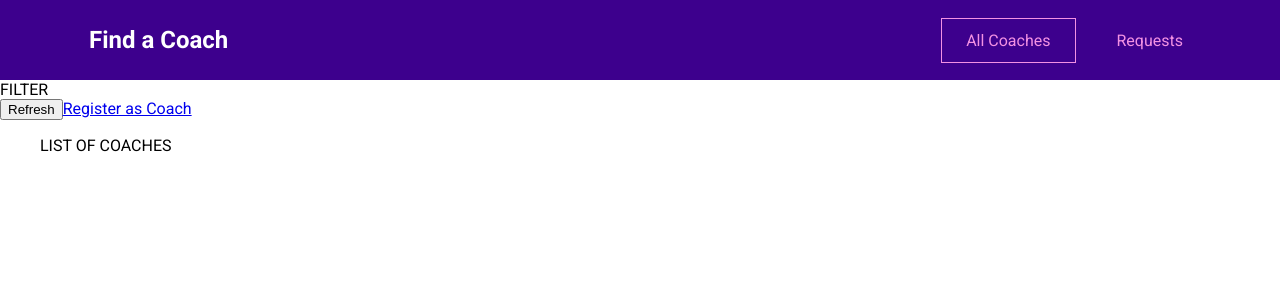
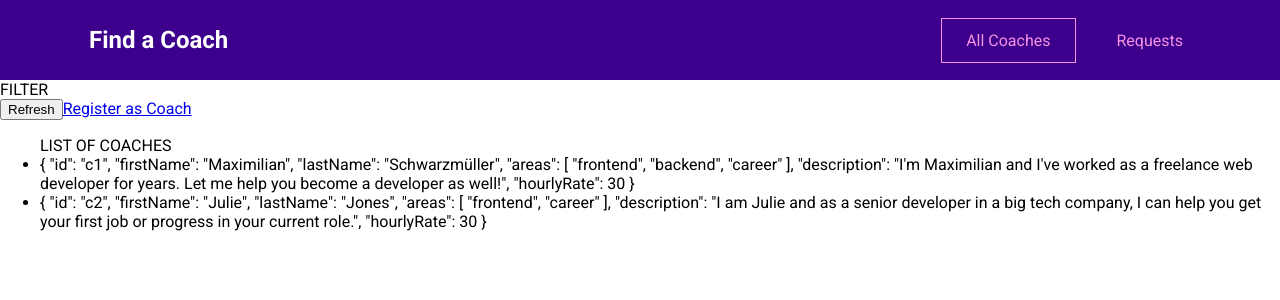
Before and after one commit to rpalvair/vue-formation, a Vue app in the folder main-prj-01-starting-setup/: page /coaches in a window 1280 px wide. Shown: the top 300 px of the page. Built offline with nearby package versions, Linux system fonts and the light colour scheme.

Commit message:
feat : Add and use store

```diff
--- a/main-prj-01-starting-setup/src/main.js
+++ b/main-prj-01-starting-setup/src/main.js
@@ -1,9 +1,12 @@
 import { createApp } from 'vue';
 import router from './router'
 import App from './App.vue'
+import store from './store/index'
 
 const app = createApp(App);
 
 app.use(router)
 
+app.use(store)
+
 app.mount('#app');
--- a/main-prj-01-starting-setup/src/pages/coaches/CoachesList.vue
+++ b/main-prj-01-starting-setup/src/pages/coaches/CoachesList.vue
@@ -7,10 +7,16 @@
     </div>
     <ul>
       LIST OF COACHES
+      <li v-for="coach in coaches" :key="coach.id">{{ coach }}</li>
     </ul>
   </section>
 </template>
 
 <script>
-export default {};
+import { mapGetters } from 'vuex';
+export default {
+  computed: {
+    ...mapGetters('coaches', ['coaches']),
+  },
+};
 </script>
--- /dev/null
+++ b/main-prj-01-starting-setup/src/store/index.js
@@ -0,0 +1,10 @@
+import { createStore } from 'vuex'
+import coachesModules from './modules/coaches/index'
+
+const store = createStore({
+    modules: {
+        coaches: coachesModules
+    }
+})
+
+export default store
--- /dev/null
+++ b/main-prj-01-starting-setup/src/store/modules/coaches/actions.js
@@ -0,0 +1,3 @@
+export default {
+
+}
--- /dev/null
+++ b/main-prj-01-starting-setup/src/store/modules/coaches/getters.js
@@ -0,0 +1,5 @@
+export default {
+    coaches(state) {
+        return state.coaches
+    }
+}
--- /dev/null
+++ b/main-prj-01-starting-setup/src/store/modules/coaches/index.js
@@ -0,0 +1,35 @@
+import actions from './actions'
+import mutations from './mutations'
+import getters from './getters'
+
+
+export default {
+    namespaced: true,
+    state() {
+        return {
+            coaches: [
+                {
+                    id: 'c1',
+                    firstName: 'Maximilian',
+                    lastName: 'Schwarzmüller',
+                    areas: ['frontend', 'backend', 'career'],
+                    description:
+                        "I'm Maximilian and I've worked as a freelance web developer for years. Let me help you become a developer as well!",
+                    hourlyRate: 30
+                },
+                {
+                    id: 'c2',
+                    firstName: 'Julie',
+                    lastName: 'Jones',
+                    areas: ['frontend', 'career'],
+                    description:
+                        'I am Julie and as a senior developer in a big tech company, I can help you get your first job or progress in your current role.',
+                    hourlyRate: 30
+                }
+            ]
+        }
+    },
+    actions,
+    mutations,
+    getters
+}
--- /dev/null
+++ b/main-prj-01-starting-setup/src/store/modules/coaches/mutations.js
@@ -0,0 +1 @@
+export default {}
```
Also changed, not shown: main-prj-01-starting-setup/src/store/modules/requests/index.js (added).
